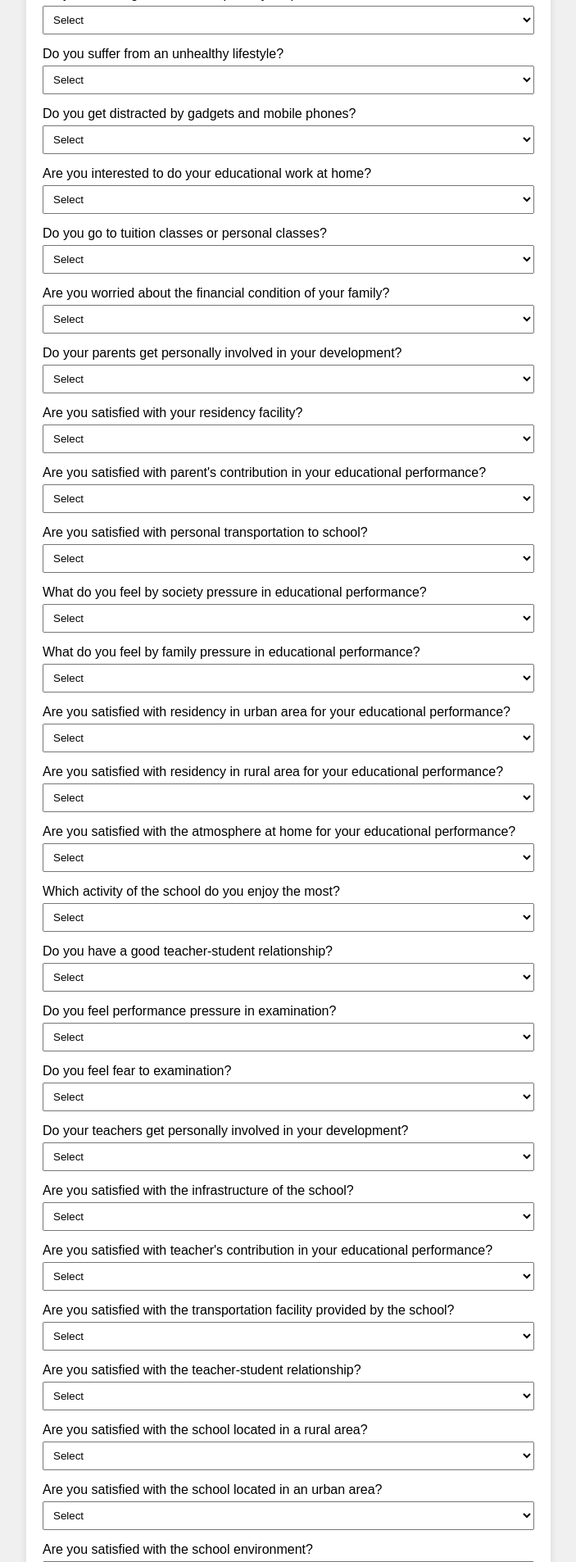
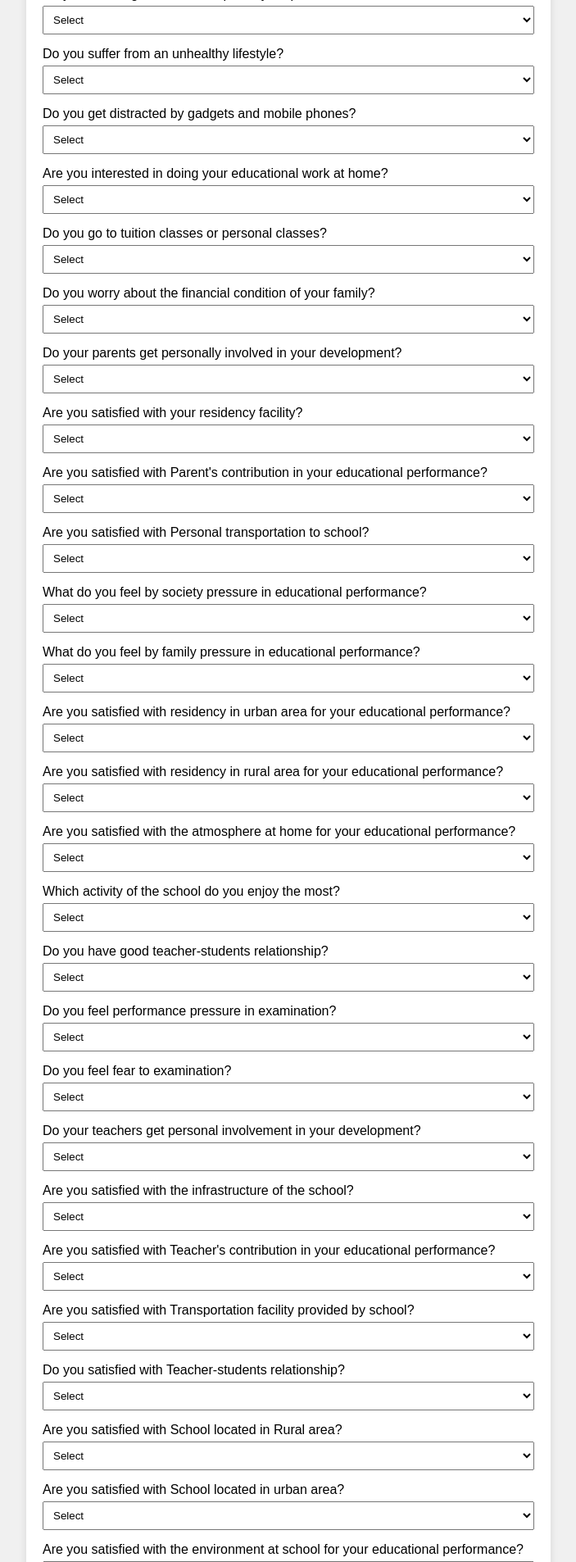
Before and after one commit to Uttampatel1/student_edu, a Flask app: page / in a window 1280 px wide. Shown: the part 1012-2918 px from the top of the page at 82% size, without its empty margins (288-991 px from the left). Run offline with Flask 3, Linux system fonts and the light colour scheme; parts of the project's set-up code (start-up, migrations or seed data) failed here and were passed over.

Commit message:
Update index.html

```diff
--- a/templates/index.html
+++ b/templates/index.html
@@ -1,5 +1,6 @@
 <!DOCTYPE html>
 <html lang="en">
+
 <head>
     <meta charset="UTF-8">
     <meta name="viewport" content="width=device-width, initial-scale=1.0">
@@ -11,25 +12,31 @@
             padding: 20px;
             background-color: #f0f0f0;
         }
+
         .container {
             max-width: 600px;
             margin: auto;
             background: white;
             padding: 20px;
-            box-shadow: 0 0 10px rgba(0,0,0,0.1);
+            box-shadow: 0 0 10px rgba(0, 0, 0, 0.1);
         }
+
         .form-group {
             margin-bottom: 15px;
         }
+
         label {
             display: block;
             margin-bottom: 5px;
         }
-        input, select {
+
+        input,
+        select {
             width: 100%;
             padding: 8px;
             box-sizing: border-box;
         }
+
         button {
             padding: 10px 20px;
             background-color: #007BFF;
@@ -37,14 +44,17 @@
             border: none;
             cursor: pointer;
         }
+
         button:hover {
             background-color: #0056b3;
         }
+
         .result {
             margin-top: 20px;
         }
     </style>
 </head>
+
 <body>
     <div class="container">
         <h1>Student Performance Prediction</h1>
@@ -62,7 +72,7 @@
                 </select>
             </div>
             <div class="form-group">
-                <label for="family_type">Family Type</label>
+                <label for="family_type">Family type</label>
                 <select id="family_type" name="family_type" required>
                     <option value="">Select</option>
                     <option value="Joint family">Joint family</option>
@@ -70,34 +80,35 @@
                 </select>
             </div>
             <div class="form-group">
-                <label for="literacy">Literacy in Family</label>
-                <select id="literacy" name="literacy" required>
+                <label for="literacy_in_family">Literacy in family</label>
+                <select id="literacy_in_family" name="literacy_in_family" required>
                     <option value="">Select</option>
                     <option value="both the parents are well educated">Both the parents are well educated</option>
-                    <option value="both the parents are not well educated">Both the parents are not well educated</option>
+                    <option value="both the parents are not well educated">Both the parents are not well educated
+                    </option>
                 </select>
             </div>
             <div class="form-group">
-                <label for="income">Family Income</label>
-                <select id="income" name="income" required>
+                <label for="family_income">Family income</label>
+                <select id="family_income" name="family_income" required>
                     <option value="">Select</option>
+                    <option value="upto 20,000">Upto 20,000</option>
                     <option value="20,001 to 40,000">20,001 to 40,000</option>
                     <option value="40,001 to 60,000">40,001 to 60,000</option>
-                    <option value="upto 20,000">Upto 20,000</option>
                 </select>
             </div>
             <div class="form-group">
-                <label for="fathers_occupation">Father's Occupation</label>
+                <label for="fathers_occupation">Father's occupation</label>
                 <select id="fathers_occupation" name="fathers_occupation" required>
                     <option value="">Select</option>
                     <option value="private job">Private job</option>
-                    <option value="govt job">Govt job</option>
-                    <option value="self-employee">Self-employee</option>
+                    <option value="govt job">Government job</option>
+                    <option value="self-employee">Self-employed</option>
                     <option value="business">Business</option>
                 </select>
             </div>
             <div class="form-group">
-                <label for="residential_area">Residential Area/Place of Living</label>
+                <label for="residential_area">Residential area</label>
                 <select id="residential_area" name="residential_area" required>
                     <option value="">Select</option>
                     <option value="urban area">Urban area</option>
@@ -105,7 +116,7 @@
                 </select>
             </div>
             <div class="form-group">
-                <label for="school_type">Type of School</label>
+                <label for="school_type">Type of school</label>
                 <select id="school_type" name="school_type" required>
                     <option value="">Select</option>
                     <option value="private school">Private school</option>
@@ -113,40 +124,40 @@
                 </select>
             </div>
             <div class="form-group">
-                <label for="transportation">Transportation to the School</label>
-                <select id="transportation" name="transportation" required>
+                <label for="transportation_to_school">Transportation to the school</label>
+                <select id="transportation_to_school" name="transportation_to_school" required>
                     <option value="">Select</option>
                     <option value="by personal vehicle">By personal vehicle</option>
                     <option value="by school bus">By school bus</option>
                 </select>
             </div>
             <div class="form-group">
-                <label for="attend_school">Are you attending school regularly?</label>
-                <select id="attend_school" name="attend_school" required>
+                <label for="attending_school_regularly">Are you attending school regularly?</label>
+                <select id="attending_school_regularly" name="attending_school_regularly" required>
                     <option value="">Select</option>
                     <option value="Yes">Yes</option>
                     <option value="No">No</option>
                 </select>
             </div>
             <div class="form-group">
-                <label for="bunk_class">Do you bunk class regularly?</label>
-                <select id="bunk_class" name="bunk_class" required>
+                <label for="bunk_class_regularly">Do you bunk class regularly?</label>
+                <select id="bunk_class_regularly" name="bunk_class_regularly" required>
                     <option value="">Select</option>
                     <option value="Yes">Yes</option>
                     <option value="No">No</option>
                 </select>
             </div>
             <div class="form-group">
-                <label for="fear_school">Do you feel fear to go to school?</label>
-                <select id="fear_school" name="fear_school" required>
+                <label for="fear_going_to_school">Do you feel fear to go to school?</label>
+                <select id="fear_going_to_school" name="fear_going_to_school" required>
                     <option value="">Select</option>
                     <option value="Yes">Yes</option>
                     <option value="No">No</option>
                 </select>
             </div>
             <div class="form-group">
-                <label for="relationship_with_parents">Do you have a good relationship with your parents?</label>
-                <select id="relationship_with_parents" name="relationship_with_parents" required>
+                <label for="good_relationship_with_parents">Do you have a good relationship with your parents?</label>
+                <select id="good_relationship_with_parents" name="good_relationship_with_parents" required>
                     <option value="">Select</option>
                     <option value="Yes">Yes</option>
                     <option value="No">No</option>
@@ -169,8 +180,9 @@
                 </select>
             </div>
             <div class="form-group">
-                <label for="educational_work_at_home">Are you interested to do your educational work at home?</label>
-                <select id="educational_work_at_home" name="educational_work_at_home" required>
+                <label for="interest_in_educational_work">Are you interested in doing your educational work at
+                    home?</label>
+                <select id="interest_in_educational_work" name="interest_in_educational_work" required>
                     <option value="">Select</option>
                     <option value="Yes">Yes</option>
                     <option value="No">No</option>
@@ -185,7 +197,7 @@
                 </select>
             </div>
             <div class="form-group">
-                <label for="financial_worry">Are you worried about the financial condition of your family?</label>
+                <label for="financial_worry">Do you worry about the financial condition of your family?</label>
                 <select id="financial_worry" name="financial_worry" required>
                     <option value="">Select</option>
                     <option value="Yes">Yes</option>
@@ -193,16 +205,16 @@
                 </select>
             </div>
             <div class="form-group">
-                <label for="parental_involvement">Do your parents get personally involved in your development?</label>
-                <select id="parental_involvement" name="parental_involvement" required>
+                <label for="parent_involvement">Do your parents get personally involved in your development?</label>
+                <select id="parent_involvement" name="parent_involvement" required>
                     <option value="">Select</option>
                     <option value="Yes">Yes</option>
                     <option value="No">No</option>
                 </select>
             </div>
             <div class="form-group">
-                <label for="residency_satisfaction">Are you satisfied with your residency facility?</label>
-                <select id="residency_satisfaction" name="residency_satisfaction" required>
+                <label for="residency_facility_satisfaction">Are you satisfied with your residency facility?</label>
+                <select id="residency_facility_satisfaction" name="residency_facility_satisfaction" required>
                     <option value="">Select</option>
                     <option value="highly satisfied">Highly satisfied</option>
                     <option value="Satisfied">Satisfied</option>
@@ -210,7 +222,8 @@
                 </select>
             </div>
             <div class="form-group">
-                <label for="parent_contribution_satisfaction">Are you satisfied with parent's contribution in your educational performance?</label>
+                <label for="parent_contribution_satisfaction">Are you satisfied with Parent's contribution in your
+                    educational performance?</label>
                 <select id="parent_contribution_satisfaction" name="parent_contribution_satisfaction" required>
                     <option value="">Select</option>
                     <option value="highly satisfied">Highly satisfied</option>
@@ -219,7 +232,8 @@
                 </select>
             </div>
             <div class="form-group">
-                <label for="transportation_satisfaction">Are you satisfied with personal transportation to school?</label>
+                <label for="transportation_satisfaction">Are you satisfied with Personal transportation to
+                    school?</label>
                 <select id="transportation_satisfaction" name="transportation_satisfaction" required>
                     <option value="">Select</option>
                     <option value="highly satisfied">Highly satisfied</option>
@@ -247,30 +261,33 @@
                 </select>
             </div>
             <div class="form-group">
-                <label for="urban_residency_satisfaction">Are you satisfied with residency in urban area for your educational performance?</label>
-                <select id="urban_residency_satisfaction" name="urban_residency_satisfaction" required>
+                <label for="residency_urban_satisfaction">Are you satisfied with residency in urban area for your
+                    educational performance?</label>
+                <select id="residency_urban_satisfaction" name="residency_urban_satisfaction" required>
                     <option value="">Select</option>
                     <option value="highly satisfied">Highly satisfied</option>
                     <option value="Satisfied">Satisfied</option>
+                    <option value="Dis-satisfied">Dis-satisfied</option>
                     <option value="Neutral">Neutral</option>
-                    <option value="Dis-satisfied">Dis-satisfied</option>
                     <option value="highly Dis-satisfied">Highly Dis-satisfied</option>
                 </select>
             </div>
             <div class="form-group">
-                <label for="rural_residency_satisfaction">Are you satisfied with residency in rural area for your educational performance?</label>
-                <select id="rural_residency_satisfaction" name="rural_residency_satisfaction" required>
+                <label for="residency_rural_satisfaction">Are you satisfied with residency in rural area for your
+                    educational performance?</label>
+                <select id="residency_rural_satisfaction" name="residency_rural_satisfaction" required>
                     <option value="">Select</option>
                     <option value="highly satisfied">Highly satisfied</option>
                     <option value="Satisfied">Satisfied</option>
+                    <option value="highly Dis-satisfied">Highly Dis-satisfied</option>
                     <option value="Neutral">Neutral</option>
                     <option value="Dis-satisfied">Dis-satisfied</option>
-                    <option value="highly Dis-satisfied">Highly Dis-satisfied</option>
                 </select>
             </div>
             <div class="form-group">
-                <label for="home_atmosphere">Are you satisfied with the atmosphere at home for your educational performance?</label>
-                <select id="home_atmosphere" name="home_atmosphere" required>
+                <label for="home_atmosphere_satisfaction">Are you satisfied with the atmosphere at home for your
+                    educational performance?</label>
+                <select id="home_atmosphere_satisfaction" name="home_atmosphere_satisfaction" required>
                     <option value="">Select</option>
                     <option value="highly satisfied">Highly satisfied</option>
                     <option value="Neutral">Neutral</option>
@@ -279,16 +296,16 @@
                 </select>
             </div>
             <div class="form-group">
-                <label for="favorite_school_activity">Which activity of the school do you enjoy the most?</label>
-                <select id="favorite_school_activity" name="favorite_school_activity" required>
+                <label for="school_activity_enjoy">Which activity of the school do you enjoy the most?</label>
+                <select id="school_activity_enjoy" name="school_activity_enjoy" required>
                     <option value="">Select</option>
-                    <option value="extra carricular activity">Extra-curricular activity</option>
+                    <option value="extra carricular activity">Extra curricular activity</option>
                     <option value="Annual day">Annual day</option>
                     <option value="sports events">Sports events</option>
                 </select>
             </div>
             <div class="form-group">
-                <label for="teacher_student_relationship">Do you have a good teacher-student relationship?</label>
+                <label for="teacher_student_relationship">Do you have good teacher-students relationship?</label>
                 <select id="teacher_student_relationship" name="teacher_student_relationship" required>
                     <option value="">Select</option>
                     <option value="Yes">Yes</option>
@@ -296,8 +313,8 @@
                 </select>
             </div>
             <div class="form-group">
-                <label for="exam_performance_pressure">Do you feel performance pressure in examination?</label>
-                <select id="exam_performance_pressure" name="exam_performance_pressure" required>
+                <label for="performance_pressure">Do you feel performance pressure in examination?</label>
+                <select id="performance_pressure" name="performance_pressure" required>
                     <option value="">Select</option>
                     <option value="Yes">Yes</option>
                     <option value="No">No</option>
@@ -312,7 +329,7 @@
                 </select>
             </div>
             <div class="form-group">
-                <label for="teacher_involvement">Do your teachers get personally involved in your development?</label>
+                <label for="teacher_involvement">Do your teachers get personal involvement in your development?</label>
                 <select id="teacher_involvement" name="teacher_involvement" required>
                     <option value="">Select</option>
                     <option value="Yes">Yes</option>
@@ -320,8 +337,19 @@
                 </select>
             </div>
             <div class="form-group">
-                <label for="school_infrastructure_satisfaction">Are you satisfied with the infrastructure of the school?</label>
+                <label for="school_infrastructure_satisfaction">Are you satisfied with the infrastructure of the
+                    school?</label>
                 <select id="school_infrastructure_satisfaction" name="school_infrastructure_satisfaction" required>
+                    <option value="">Select</option>
+                    <option value="Satisfied">Satisfied</option>
+                    <option value="highly satisfied">Highly satisfied</option>
+                    <option value="Neutral">Neutral</option>
+                </select>
+            </div>
+            <div class="form-group">
+                <label for="teacher_contribution_satisfaction">Are you satisfied with Teacher's contribution in your
+                    educational performance?</label>
+                <select id="teacher_contribution_satisfaction" name="teacher_contribution_satisfaction" required>
                     <option value="">Select</option>
                     <option value="highly satisfied">Highly satisfied</option>
                     <option value="Satisfied">Satisfied</option>
@@ -329,36 +357,30 @@
                 </select>
             </div>
             <div class="form-group">
-                <label for="teacher_contribution_satisfaction">Are you satisfied with teacher's contribution in your educational performance?</label>
-                <select id="teacher_contribution_satisfaction" name="teacher_contribution_satisfaction" required>
+                <label for="school_transportation_satisfaction">Are you satisfied with Transportation facility provided
+                    by school?</label>
+                <select id="school_transportation_satisfaction" name="school_transportation_satisfaction" required>
                     <option value="">Select</option>
+                    <option value="highly dis - satisfied">Highly dis - satisfied</option>
                     <option value="highly satisfied">Highly satisfied</option>
+                    <option value="Satisfied">Satisfied</option>
                     <option value="Neutral">Neutral</option>
+                </select>
+            </div>
+            <div class="form-group">
+                <label for="teacher_student_relationship_satisfaction">Do you satisfied with Teacher-students
+                    relationship?</label>
+                <select id="teacher_student_relationship_satisfaction" name="teacher_student_relationship_satisfaction"
+                    required>
+                    <option value="">Select</option>
+                    <option value="Neutral">Neutral</option>
+                    <option value="highly satisfied">Highly satisfied</option>
                     <option value="Satisfied">Satisfied</option>
                 </select>
             </div>
             <div class="form-group">
-                <label for="school_transportation_satisfaction">Are you satisfied with the transportation facility provided by the school?</label>
-                <select id="school_transportation_satisfaction" name="school_transportation_satisfaction" required>
-                    <option value="">Select</option>
-                    <option value="highly satisfied">Highly satisfied</option>
-                    <option value="highly dis - satisfied">Highly dis-satisfied</option>
-                    <option value="Neutral">Neutral</option>
-                    <option value="Satisfied">Satisfied</option>
-                </select>
-            </div>
-            <div class="form-group">
-                <label for="teacher_student_relationship_satisfaction">Are you satisfied with the teacher-student relationship?</label>
-                <select id="teacher_student_relationship_satisfaction" name="teacher_student_relationship_satisfaction" required>
-                    <option value="">Select</option>
-                    <option value="highly satisfied">Highly satisfied</option>
-                    <option value="Neutral">Neutral</option>
-                    <option value="Satisfied">Satisfied</option>
-                </select>
-            </div>
-            <div class="form-group">
-                <label for="rural_school_satisfaction">Are you satisfied with the school located in a rural area?</label>
-                <select id="rural_school_satisfaction" name="rural_school_satisfaction" required>
+                <label for="school_rural_satisfaction">Are you satisfied with School located in Rural area?</label>
+                <select id="school_rural_satisfaction" name="school_rural_satisfaction" required>
                     <option value="">Select</option>
                     <option value="highly satisfied">Highly satisfied</option>
                     <option value="highly Dis-satisfied">Highly Dis-satisfied</option>
@@ -368,8 +390,8 @@
                 </select>
             </div>
             <div class="form-group">
-                <label for="urban_school_satisfaction">Are you satisfied with the school located in an urban area?</label>
-                <select id="urban_school_satisfaction" name="urban_school_satisfaction" required>
+                <label for="school_urban_satisfaction">Are you satisfied with School located in urban area?</label>
+                <select id="school_urban_satisfaction" name="school_urban_satisfaction" required>
                     <option value="">Select</option>
                     <option value="highly satisfied">Highly satisfied</option>
                     <option value="Neutral">Neutral</option>
@@ -377,12 +399,15 @@
                 </select>
             </div>
             <div class="form-group">
-                <label for="school_environment_satisfaction">Are you satisfied with the school environment?</label>
+                <label for="school_environment_satisfaction">Are you satisfied with the environment at school for your
+                    educational performance?</label>
                 <select id="school_environment_satisfaction" name="school_environment_satisfaction" required>
                     <option value="">Select</option>
                     <option value="highly satisfied">Highly satisfied</option>
+                    <option value="highly Dis-satisfied">Highly Dis-satisfied</option>
                     <option value="Neutral">Neutral</option>
                     <option value="Satisfied">Satisfied</option>
+                    <option value="Dis-satisfied">Dis-satisfied</option>
                 </select>
             </div>
             <button type="submit">Predict</button>
@@ -390,7 +415,7 @@
         <div class="result" id="result"></div>
     </div>
     <script>
-        document.getElementById('prediction-form').addEventListener('submit', function(event) {
+        document.getElementById('prediction-form').addEventListener('submit', function (event) {
             event.preventDefault();
 
             const formData = new FormData(this);
@@ -417,4 +442,5 @@
         });
     </script>
 </body>
+
 </html>
```
Lines whose indentation alone changed are shown as unchanged.
